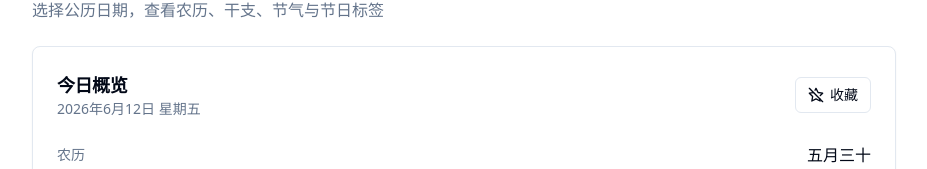
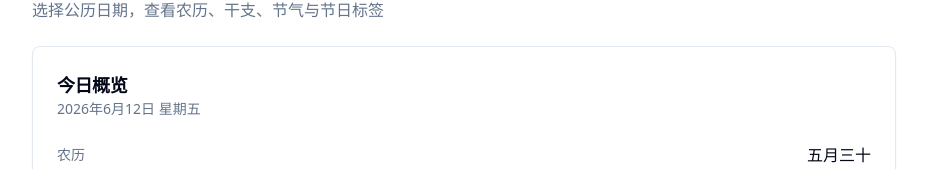
Before and after one commit to LcjGitHub/label-6124, a Next.js app: page / in a window 1280 px wide. Shown: the part 131-300 px from the top of the page, without its empty margins (176-1103 px from the left). Built offline with nearby package versions, Linux system fonts and the light colour scheme.

Commit message:
.913020344866380:f2d96f013b3fe6eda2a258be191d4fa4_6a2b854436d898ac98c44448.6a2b89e836d898ac98c44723.6a2b89e81f9a2bba91feb786:Trae CN.T(2026/6/12 12:24:08)

```diff
--- a/src/app/favorites/page.tsx
+++ b/src/app/favorites/page.tsx
@@ -1,11 +1,16 @@
 "use client";
 
+import { useMemo } from "react";
 import { FavoriteItemCard } from "@/components/favorite-item";
 import { useFavoritesStore } from "@/store/favorites-store";
 import { Star } from "lucide-react";
 
 export default function FavoritesPage() {
-  const { favorites, removeFavorite } = useFavoritesStore();
+  const { favorites, removeFavorite, hydrated } = useFavoritesStore();
+
+  const sortedFavorites = useMemo(() => {
+    return [...favorites].sort((a, b) => b.addedAt - a.addedAt);
+  }, [favorites]);
 
   return (
     <div className="space-y-6">
@@ -14,23 +19,28 @@ export default function FavoritesPage() {
           我的收藏
         </h1>
         <p className="mt-1 text-muted-foreground">
-          收藏的日期会保存在本地浏览器中，共 {favorites.length} 条
+          收藏的日期会保存在本地浏览器中，共 {hydrated ? sortedFavorites.length : "--"} 条
         </p>
       </div>
 
-      {favorites.length === 0 ? (
+      {!hydrated ? (
+        <div className="flex flex-col items-center justify-center rounded-lg border border-dashed py-16 text-center">
+          <div className="mb-4 h-12 w-12 animate-pulse rounded-full bg-muted" />
+          <p className="text-lg font-medium text-muted-foreground">加载中...</p>
+        </div>
+      ) : sortedFavorites.length === 0 ? (
         <div className="flex flex-col items-center justify-center rounded-lg border border-dashed py-16 text-center">
           <Star className="mb-4 h-12 w-12 text-muted-foreground/50" />
           <p className="text-lg font-medium text-muted-foreground">
             还没有收藏任何日期
           </p>
           <p className="mt-1 text-sm text-muted-foreground">
-            在日期查询页面点击收藏按钮，即可将日期添加到这里
+            在首页日期信息卡片点击收藏按钮即可添加
           </p>
         </div>
       ) : (
         <div className="space-y-3">
-          {favorites.map((item) => (
+          {sortedFavorites.map((item) => (
             <FavoriteItemCard
               key={item.dateKey}
               item={item}
--- a/src/components/date-query-panel.tsx
+++ b/src/components/date-query-panel.tsx
@@ -57,9 +57,9 @@ export function DatePickerPanel() {
 export function DayInfoPanel() {
   const selectedDate = useDateStore((s) => s.selectedDate);
   const entry = getDayEntry(selectedDate);
-  const { isFavorite, toggleFavorite } = useFavoritesStore();
+  const { isFavorite, toggleFavorite, hydrated } = useFavoritesStore();
   const dateKey = formatDateKey(selectedDate);
-  const favorited = entry ? isFavorite(dateKey) : false;
+  const favorited = entry && hydrated ? isFavorite(dateKey) : false;
 
   if (!entry) {
     return (
@@ -80,7 +80,7 @@ export function DayInfoPanel() {
   const solarTermDisplay = entry.solarTerm ?? "无";
 
   const handleToggleFavorite = () => {
-    if (entry) {
+    if (entry && hydrated) {
       toggleFavorite(selectedDate, entry);
     }
   };
@@ -97,9 +97,15 @@ export function DayInfoPanel() {
             variant={favorited ? "default" : "outline"}
             size="sm"
             onClick={handleToggleFavorite}
+            disabled={!hydrated}
             className="shrink-0 gap-1.5"
           >
-            {favorited ? (
+            {!hydrated ? (
+              <>
+                <div className="h-4 w-4 animate-pulse rounded-full bg-current opacity-50" />
+                <span>加载中</span>
+              </>
+            ) : favorited ? (
               <>
                 <Star className="h-4 w-4 fill-current" />
                 <span>已收藏</span>
--- a/src/components/favorite-item.tsx
+++ b/src/components/favorite-item.tsx
@@ -42,6 +42,12 @@ export function FavoriteItemCard({ item, onRemove }: FavoriteItemCardProps) {
                   {item.ganZhi.year}年 · {item.ganZhi.month}月 · {item.ganZhi.day}日
                 </span>
               </div>
+              <div>
+                <span className="font-medium">节气：</span>
+                <span className={item.solarTerm ? "text-foreground font-medium text-primary" : "text-foreground"}>
+                  {item.solarTerm ?? "无"}
+                </span>
+              </div>
               {item.festivals.length > 0 && (
                 <div className="flex flex-wrap items-center gap-2 pt-1">
                   <span className="font-medium">节日：</span>
--- a/src/components/today-overview.tsx
+++ b/src/components/today-overview.tsx
@@ -9,21 +9,16 @@ import {
   CardTitle,
 } from "@/components/ui/card";
 import { Badge } from "@/components/ui/badge";
-import { Button } from "@/components/ui/button";
 import {
   CALENDAR_YEAR_MAX,
   CALENDAR_YEAR_MIN,
-  formatDateKey,
   formatSolarDate,
   formatSolarTermDateTime,
-  getDayEntry,
   getNextSolarTerm,
   getTodayOverview,
   SolarTermEntry,
 } from "@/lib/calendar";
-import { useFavoritesStore } from "@/store/favorites-store";
 import { cn } from "@/lib/utils";
-import { Star, StarOff } from "lucide-react";
 
 interface InfoRowProps {
   label: string;
@@ -51,22 +46,11 @@ function InfoRow({ label, value, highlight }: InfoRowProps) {
 export function TodayOverview() {
   const overview = useMemo(() => getTodayOverview(), []);
   const nextTerm = useMemo(() => getNextSolarTerm(), []);
-  const todayEntry = useMemo(() => getDayEntry(new Date()), []);
-  const { isFavorite, toggleFavorite } = useFavoritesStore();
 
   const today = new Date();
-  const dateKey = formatDateKey(today);
-  const favorited = todayEntry ? isFavorite(dateKey) : false;
-
   const inRange =
     today.getFullYear() >= CALENDAR_YEAR_MIN &&
     today.getFullYear() <= CALENDAR_YEAR_MAX;
-
-  const handleToggleFavorite = () => {
-    if (todayEntry) {
-      toggleFavorite(today, todayEntry);
-    }
-  };
 
   if (!overview || !inRange) {
     return (
@@ -103,31 +87,11 @@ export function TodayOverview() {
             <CardTitle className="text-lg">今日概览</CardTitle>
             <CardDescription>{formatSolarDate(overview.date)}</CardDescription>
           </div>
-          <div className="flex items-center gap-2">
-            {overview.solarTerm && (
-              <Badge variant="default" className="shrink-0">
-                {overview.solarTerm}
-              </Badge>
-            )}
-            <Button
-              variant={favorited ? "default" : "outline"}
-              size="sm"
-              onClick={handleToggleFavorite}
-              className="shrink-0 gap-1.5"
-            >
-              {favorited ? (
-                <>
-                  <Star className="h-4 w-4 fill-current" />
-                  <span className="hidden sm:inline">已收藏</span>
-                </>
-              ) : (
-                <>
-                  <StarOff className="h-4 w-4" />
-                  <span className="hidden sm:inline">收藏</span>
-                </>
-              )}
-            </Button>
-          </div>
+          {overview.solarTerm && (
+            <Badge variant="default" className="shrink-0">
+              {overview.solarTerm}
+            </Badge>
+          )}
         </div>
       </CardHeader>
       <CardContent className="space-y-4">
--- a/src/store/favorites-store.ts
+++ b/src/store/favorites-store.ts
@@ -17,6 +17,8 @@ export interface FavoriteItem {
 
 interface FavoritesStore {
   favorites: FavoriteItem[];
+  hydrated: boolean;
+  setHydrated: () => void;
   addFavorite: (date: Date, entry: DayEntry) => void;
   removeFavorite: (dateKey: string) => void;
   isFavorite: (dateKey: string) => boolean;
@@ -27,6 +29,9 @@ export const useFavoritesStore = create<FavoritesStore>()(
   persist(
     (set, get) => ({
       favorites: [],
+      hydrated: false,
+
+      setHydrated: () => set({ hydrated: true }),
 
       addFavorite: (date, entry) => {
         const dateKey = formatDateKey(date);
@@ -70,6 +75,11 @@ export const useFavoritesStore = create<FavoritesStore>()(
     {
       name: "lunar-calendar-favorites",
       storage: createJSONStorage(() => localStorage),
+      onRehydrateStorage: () => (state) => {
+        if (state) {
+          state.setHydrated();
+        }
+      },
     }
   )
 );
```
